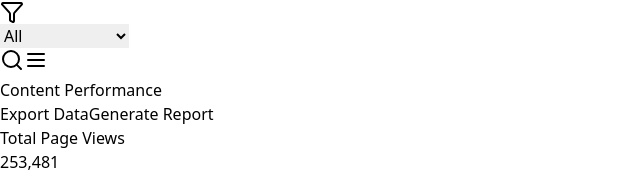
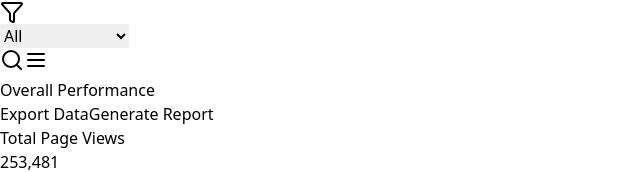
Before and after one commit to saahil0708/Chintan-Admin-Panel, a React (Vite) app: page / in a window 1280 px wide. Shown: the part 518-690 px from the top of the page, without its empty margins (0-640 px from the left). Built offline with nearby package versions, Linux system fonts and the light colour scheme.

Commit message:
Describe your changes here

```diff
--- a/src/Pages/DashboardOverview.jsx
+++ b/src/Pages/DashboardOverview.jsx
@@ -187,7 +187,7 @@ export default function ResponsiveNewsPortal() {
       {/* News Portal Content */}
       <main className="max-w-7xl mx-auto px-4 py-4 md:p-6">
         <div className="flex flex-col md:flex-row md:items-center md:justify-between mb-6">
-          <h2 className="text-xl md:text-2xl font-bold text-gray-800 mb-3 md:mb-0">Content Performance</h2>
+          <h2 className="text-xl md:text-2xl font-bold text-gray-800 mb-3 md:mb-0">Overall Performance</h2>
           <div className="flex space-x-2 md:space-x-3">
             <button className="px-3 py-1.5 md:px-4 md:py-2 bg-white border border-gray-300 rounded-lg text-xs md:text-sm font-medium">Export Data</button>
             <button className="px-3 py-1.5 md:px-4 md:py-2 bg-red-800 text-white rounded-lg text-xs md:text-sm font-medium">Generate Report</button>
```
Also changed, not shown: 4 other files (tests, documents, lock files or other folders).
